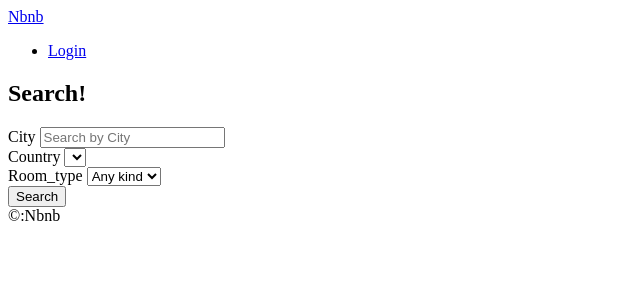
After one commit to lgylgy1919/airbnb_pre, a Django app: template templates/rooms/search.html in a window 1280 px wide. The commit adds this page. Shown: the top 300 px of the page, without its empty margins (0-640 px from the left). Run offline with Django 3.2, Linux system fonts and the light colour scheme; the template is opened without the code that fills it, so the values that code supplies are empty.

Commit message:
#13 SearchView(1)

```diff
--- a/rooms/urls.py
+++ b/rooms/urls.py
@@ -3,4 +3,7 @@ from . import views
 
 app_name = "rooms"
 
-urlpatterns = [path("<int:pk>", views.RoomDetail.as_view(), name="detail")]
+urlpatterns = [
+    path("<int:pk>", views.RoomDetail.as_view(), name="detail"),
+    path("search/", views.search, name="search"),
+]
--- a/templates/404.html
+++ b/templates/404.html
@@ -1,4 +1,9 @@
 {% extends 'base.html' %}
+
+{% block page_title %}
+    Not found
+{% endblock page_title %}
+
 
 
 {% block content %}
--- a/templates/base.html
+++ b/templates/base.html
@@ -4,11 +4,18 @@
     <meta charset="UTF-8">
     <meta name="viewport" content="width=device-width, initial-scale=1.0">
     <title>
-        {% block page_name %}{% endblock page_name %}| Nbnb</title>
+        {% block page_title %}{% endblock page_title %}| Nbnb</title>
 </head>
 <body>
+    <header>
+        {% include 'partials/nav.html' %}
+        {% block search-bar %}
+        <form method="get", action="{% url "rooms:search" %}">
+            <input name="city" placeholder="Search by City" />
+        </form>
+        {% endblock search-bar %}
 
-    {% include 'partials/header.html' %}
+    </header>
     {% block content %}{% endblock content %}
     {% include 'partials/footer.html' %}
 
--- a/templates/partials/header.html
+++ /dev/null
@@ -1,6 +0,0 @@
-<header>
-    <a href="{% url "core:home" %}">Nbnb</a>
-    <ul>
-        <li><a href="#">Login</a></li>
-    </ul>
-</header>
--- /dev/null
+++ b/templates/partials/nav.html
@@ -0,0 +1,5 @@
+
+    <a href="{% url "core:home" %}">Nbnb</a>
+        <ul>
+            <li><a href="#">Login</a></li>
+        </ul>
--- a/templates/rooms/room_detail.html
+++ b/templates/rooms/room_detail.html
@@ -1,9 +1,9 @@
 {% extends 'base.html' %}
 
 
-{% block page_name %}
-    Home
-{% endblock page_name %}
+{% block page_title %}
+    {{room.name}}
+{% endblock page_title %}
 
 {% block content %}
 <div>
--- a/templates/rooms/room_list.html
+++ b/templates/rooms/room_list.html
@@ -1,9 +1,9 @@
 {% extends 'base.html' %}
 
 
-{% block page_name %}
+{% block page_title %}
     Home
-{% endblock page_name %}
+{% endblock page_title %}
 
 {% block content %}
 
--- /dev/null
+++ b/templates/rooms/search.html
@@ -0,0 +1,42 @@
+{% extends 'base.html' %}
+
+
+{% block page_title %}
+    Search
+{% endblock page_title %}
+
+
+{% block search-bar %}
+
+{% endblock search-bar %}
+
+{% block content %}
+
+    <h2>Search!</h2>
+    <form method="get", action="{% url "rooms:search" %}">
+        <div>
+            <label for="city">City</label>
+            <input value = "{{city}}" id="city" name="city" placeholder="Search by City" />
+        </div>
+        <div>
+            <label for="country">Country</label>
+            <select id="country" name="country">
+                {% for country in countries  %}
+                    <option value="{{country.code}}" {% if country.code == s_country  %}selected{% endif %}>{{country.name}}</option>
+                {% endfor %}
+            </select>
+        </div>
+
+        <div>
+            <label for="room_type">Room_type</label>
+            <select id="room_type" name="room_type">
+                <option value="0" {% if s_room_type == 0 %} selected{% endif %}> Any kind</option>
+                {% for room_type in room_types  %}
+                    <option value="{{room_type.pk}}" {% if s_room_type == room_type.pk %} selected {% endif %}>{{room_type.name}}</option>
+                {% endfor %}
+            </select>
+        </div>
+        <button>Search</button>
+    </form>
+
+{% endblock content %}
```
Also changed, not shown: rooms/views.py (+23 -0 lines).
